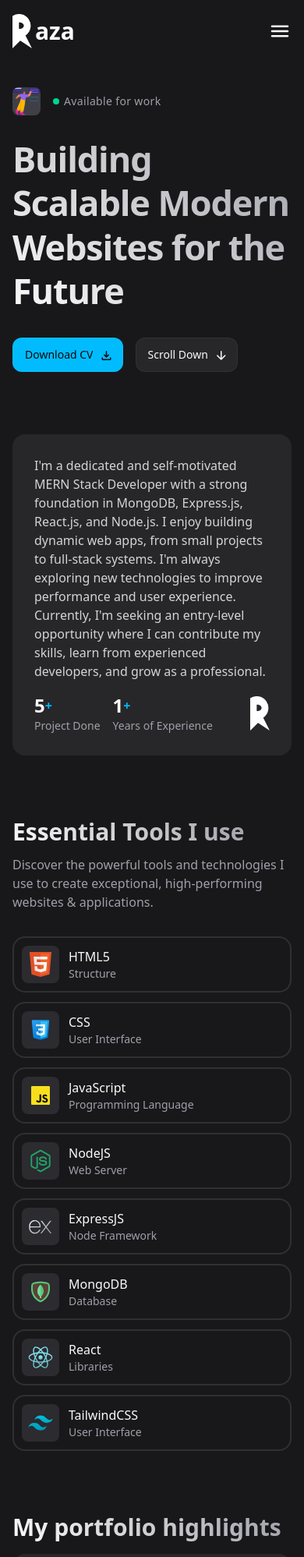
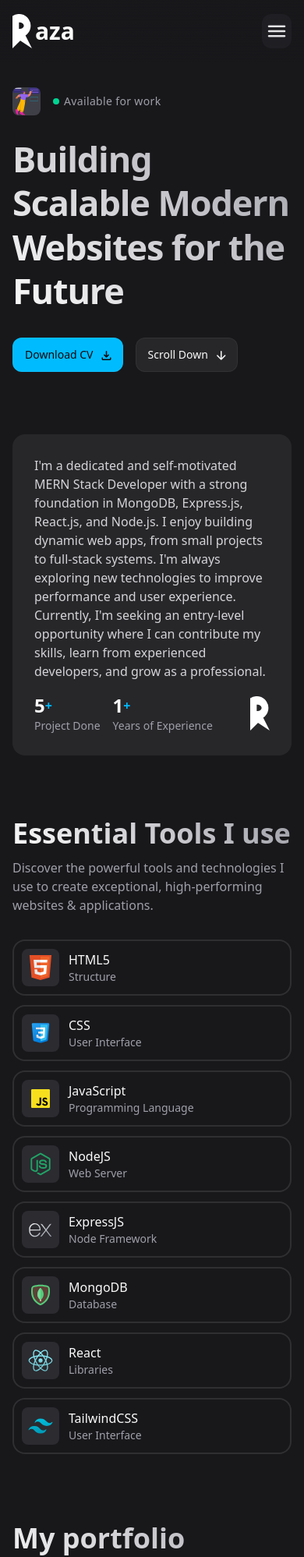
Before and after one commit to Raza-Ur-Rehman/Portfolio, a React (Vite) app: page / in a window 390 px wide. Shown: the top 1997 px of the page at 78% size. Built offline with nearby package versions, Linux system fonts and the light colour scheme; no server answers.

Commit message:
update code

```diff
--- a/package.json
+++ b/package.json
@@ -10,9 +10,11 @@
     "preview": "vite preview"
   },
   "dependencies": {
+    "@gsap/react": "^2.1.2",
     "@tailwindcss/vite": "^4.1.11",
     "axios": "^1.13.1",
     "dotenv": "^17.2.3",
+    "gsap": "^3.13.0",
     "lenis": "^1.3.13",
     "prop": "^0.1.1",
     "prop-types": "^15.8.1",
--- a/src/App.jsx
+++ b/src/App.jsx
@@ -1,6 +1,11 @@
 //****node modules***
+import { ReactLenis, useLenis } from 'lenis/react'
+import gsap from 'gsap';
+import { useGSAP } from '@gsap/react';
+import { ScrollTrigger } from 'gsap/ScrollTrigger';
 
-import { ReactLenis, useLenis } from 'lenis/react'
+gsap.registerPlugin(useGSAP);
+
 //****components***
 import { ToastContainer } from "react-toastify"
 import About from "./components/About"
@@ -10,14 +15,31 @@
 import Skill from "./components/Skill"
 import Work from "./components/Work"
 import Footer from "./components/Footer"
+import { element } from 'prop-types';
 
 const App = () => {
 
-  const lenis = useLenis((lenis) => {
-    lenis.on('scroll', () => {
+  useGSAP(() => {
+    const elements = gsap.utils.toArray('.reveal-up');
 
+    elements.forEach((element)=> {
+      gsap.to(element, {
+        scrollTrigger: {
+          trigger: element,
+          scrub: true,
+          start: '-200 bottom',
+          end: 'bottom 80%',
+        },
+        y: 0,
+        opacity: 1,
+        duration: 1,
+        ease: 'power2.out',
+
+      })
     })
-  })
+
+
+});
 
   return (
     <>
--- a/src/components/About.jsx
+++ b/src/components/About.jsx
@@ -16,8 +16,8 @@
     <section id="about" className="section  ">
       {/* <h2 className="text-4xl ">About Me</h2> */}
       <div className="container">
-        <div className="bg-zinc-800 p-7 rounded-2xl md:p-12 ">
-          <p className="text-zinc-300 mb-4 md:mb-8 md:text-xl md:max-w-[60ch]">
+        <div className="bg-zinc-800 p-7 rounded-2xl md:p-12  reveal-up">
+          <p className="text-zinc-300 mb-4 md:mb-8 md:text-xl md:max-w-[60ch] ">
             I&apos;m a dedicated and self-motivated MERN Stack Developer with a
             strong foundation in MongoDB, Express.js, React.js, and Node.js. I
             enjoy building dynamic web apps, from small projects to full-stack
--- a/src/components/Contact.jsx
+++ b/src/components/Contact.jsx
@@ -144,16 +144,16 @@
     <section className="section" id="contact">
       <div className="container lg:grid lg:grid-cols-2 lg:items-stretch">
         <div className="mb-12 lg:mb-0 lg:flex lg:flex-col">
-          <h2 className="headline_2 lg:max-w-[12ch]">
+          <h2 className="headline_2 lg:max-w-[12ch] reveal-up ">
             Contact me for collaboration
           </h2>
 
-          <p className="text-zinc-400 mt-3 mb-8 max-w-[50ch] lg:max-w-[30ch]">
+          <p className="text-zinc-400 mt-3 mb-8 max-w-[50ch] lg:max-w-[30ch]  reveal-up">
             Reach out today to discuss your project needs and start
             collaborating on something amazing!
           </p>
 
-          <div className="flex items-center gap-2 mt-auto">
+          <div className="flex items-center gap-4 mt-auto reveal-up ">
             {socialLinks.map(({ href, icon }, key) => (
               <a
                 key={key}
@@ -168,7 +168,7 @@
           </div>
         </div>
 
-        <form onSubmit={handleSubmit} className="xl:pl-10 2xl:pl-20">
+        <form onSubmit={handleSubmit} className="xl:pl-10 2xl:pl-20 reveal-up border rounded-2xl border-zinc-700 p-6 md:p-8 lg:p-10 bg-zinc-900/50 backdrop-blur-sm">
           <div className="md:grid md:items-center md:gap-2 md:grid-cols-2">
             <div className="mb-4">
               <label htmlFor="name" className="label">
--- a/src/components/Header.jsx
+++ b/src/components/Header.jsx
@@ -23,12 +23,12 @@
             </a>
             aza
           </h1>
-          <div className="relative md:justify-self-center">
+          <div className="relative md:justify-self-center bg-zinc-700/20 p-1 rounded-xl">
             <button
-            className=" menu-btn, md:hidden"
+            className=" menu-btn, md:hidden  "
             onClick={() => setNavOpen((prev) => !prev)}
             >
-              <span className="material-symbols-rounded">
+              <span className="material-symbols-rounded w-8 h-8 grid place-items-center text-zinc-200">
                 {navOpen ? 'close' : 'menu'}
               </span>
             </button>
--- a/src/components/Skill.jsx
+++ b/src/components/Skill.jsx
@@ -12,9 +12,9 @@
 
   return (
     <section className="section">
-      <div className="container">
-        <h2 className="headline_2">Essential Tools I use</h2>
-        <p className="text-zinc-400 mt-3 mb-8 max-w-[50ch]">
+      <div className="container ">
+        <h2 className="headline_2 reveal-up">Essential Tools I use</h2>
+        <p className="text-zinc-400 mt-3 mb-8 max-w-[50ch] ">
           Discover the powerful tools and technologies I use to create
           exceptional, high-performing websites & applications.
         </p>
@@ -27,6 +27,7 @@
               label={label}
               desc={desc}
               key={key}
+              classes="reveal-up"
               />
             ) )
           }
--- a/src/components/Work.jsx
+++ b/src/components/Work.jsx
@@ -6,7 +6,7 @@
   return (
     <section id="work" className="section">
         <div className="container">
-            <h2 className="headline_2 mb-4 ">
+            <h2 className="headline_2 mb-4 py-2 reveal-up ">
                 My portfolio highlights
             </h2>
             <div className="grid gap-x-4 gap-y-5 grid-cols-[repeat(auto-fill,minmax(280px,1fr))]">
@@ -17,12 +17,13 @@
                     title={title}
                     tags={tags}
                     projectLink={projectLink}
+                    classes="reveal-up"
                     />
                 ) )}
             </div>
         </div>
     </section>
   )
-}
+ }
 
 export default Work
--- a/src/index.css
+++ b/src/index.css
@@ -30,7 +30,7 @@
 }
 
 .headline_2 {
-    @apply text-3xl lg:text-4xl lg:leading-tight font-semibold ;
+    @apply text-4xl lg:text-5xl lg:leading-tight font-semibold ;
 }
 
 .title-1 {
@@ -60,6 +60,9 @@
     @apply pt-20 lg:pt-32
 }
 
+.reveal-up {
+    @apply opacity-0 translate-y-30  ;
+}
 
 
 
--- a/src/main.jsx
+++ b/src/main.jsx
@@ -1,5 +1,6 @@
 import { createRoot } from 'react-dom/client'
 import './index.css'
+import 'lenis/dist/lenis.css'
 import App from './App.jsx'
 
 createRoot(document.getElementById('root')).render(
```
Also changed, not shown: 1 other file (tests, documents, lock files or other folders).
